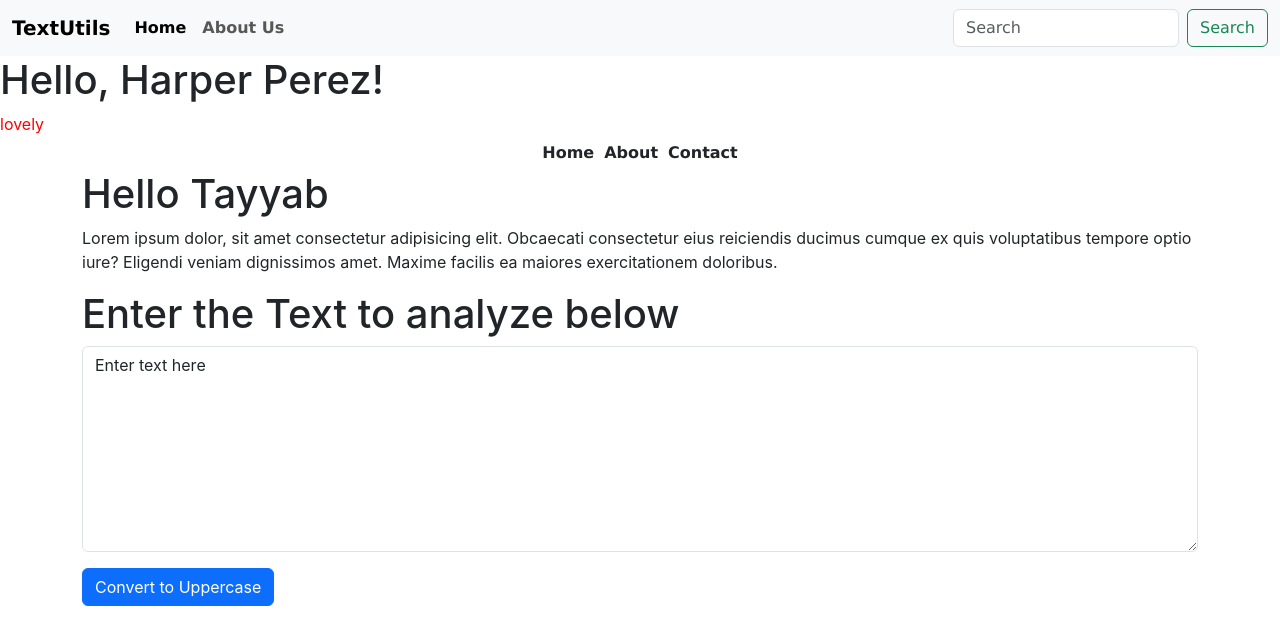
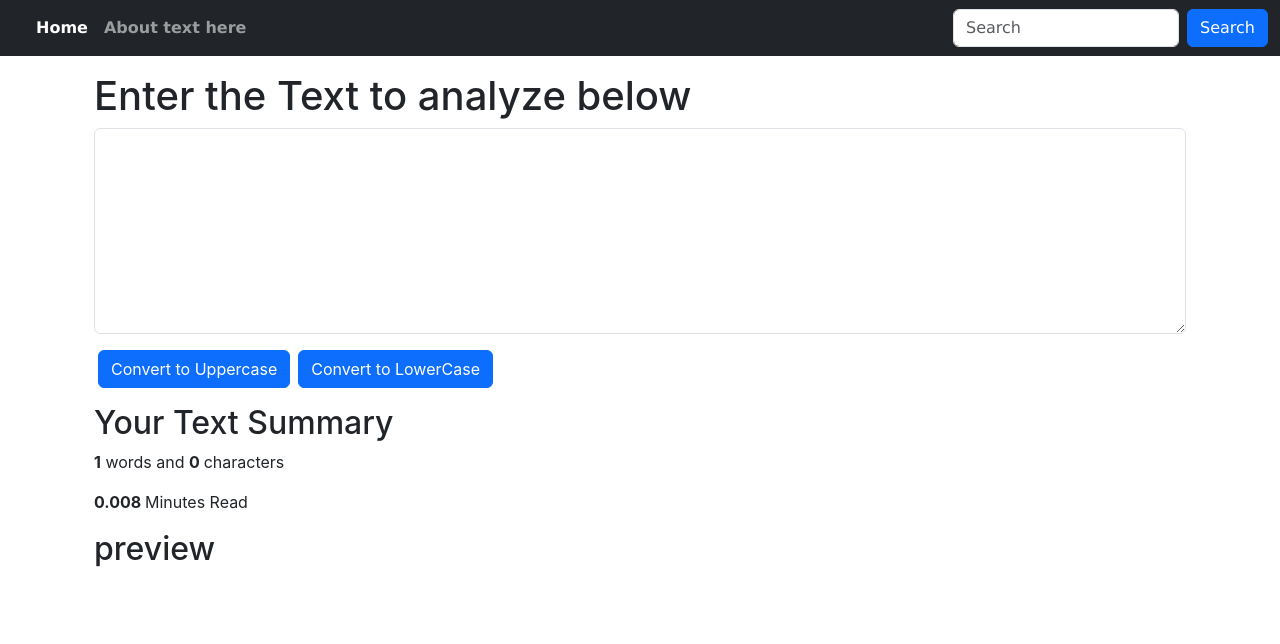
Before and after one commit to Tayyab-103/React.js_CWH_78, a React (Create React App) app in the folder my-app/: page / in a window 1280 px wide. Shown: the top 644 px of the page. Built offline with nearby package versions, Linux system fonts and the light colour scheme.

Commit message:
Adding More Logics to texxtutils

```diff
--- a/my-app/src/App.js
+++ b/my-app/src/App.js
@@ -12,7 +12,8 @@ function App() {
 
 
     {/* title and aboutText is a props  */}
-      <Navbar tilte = "TextUtils" aboutText = "About Us" />
+      {/* <Navbar tilte = "TextUtils" aboutText = "About Us" /> */}
+      <Navbar/>
       <div className="container my-3">
 
       <TextForm heading="Enter the Text to analyze below" />
--- a/my-app/src/components/Navbar.js
+++ b/my-app/src/components/Navbar.js
@@ -1,20 +1,20 @@
 import React from "react";
 import PropTypes from "prop-types";
 
-let name = "Tayyab";
+// let name = "Tayyab";
 
 export default function Navbar(props) {
-  function formatName(user) {
-    return user.firstName + " " + user.lastName;
-  }
+  // function formatName(user) {
+  //   return user.firstName + " " + user.lastName;
+  // }
 
-  const user = {
-    firstName: "Harper",
-    lastName: "Perez",
-  };
+  // const user = {
+  //   firstName: "Harper",
+  //   lastName: "Perez",
+  // };
   return (
     <>
-      <nav className="navbar navbar-expand-lg bg-body-tertiary">
+      <nav className="navbar navbar-expand-lg navbar-dark  bg-dark">
         <div className="container-fluid">
           <a className="navbar-brand" href="/">
             {props.tilte}
@@ -50,7 +50,7 @@ export default function Navbar(props) {
                 placeholder="Search"
                 aria-label="Search"
               />
-              <button className="btn btn-outline-success" type="submit">
+              <button className="btn btn-primary" type="submit">
                 Search
               </button>
             </form>
@@ -58,7 +58,7 @@ export default function Navbar(props) {
         </div>
       </nav>
 
-      <h1>Hello, {formatName(user)}!</h1>
+      {/* <h1>Hello, {formatName(user)}!</h1>
 
       <div className="blank">lovely</div>
 
@@ -76,7 +76,7 @@ export default function Navbar(props) {
           tempore optio iure? Eligendi veniam dignissimos amet. Maxime facilis
           ea maiores exercitationem doloribus.
         </div>
-      </div>
+      </div> */}
     </>
   );
 }
--- a/my-app/src/components/TextForm.js
+++ b/my-app/src/components/TextForm.js
@@ -6,15 +6,21 @@ export default function TextForm(props) {
     let newText = text.toUpperCase();
     setText(newText);
   };
+  const handleLoClick = () => {
+    // console.log("Uppercase was clicked" + text);
+    let newText = text.toLowerCase();
+    setText(newText);
+  };
   const handleOnChange = (event) => {
     // console.log("On Chnage");
     setText(event.target.value);
   };
-  const [text, setText] = useState(`Enter text here`);
+  const [text, setText] = useState("");
   // text = "new tex"; // wrong way to change the state
   // setText("new Text"); // correct way to change the state
   return (
-    <div>
+    <>
+      <div className="container">
         <h1>{props.heading}</h1>
         <div className="mb-3">
           <textarea
@@ -25,9 +31,28 @@ export default function TextForm(props) {
             rows="8"
           ></textarea>
         </div>
-      <button className="btn btn-primary" onClick={handleUpClick}>
+        <button className="btn btn-primary mx-1" onClick={handleUpClick}>
           Convert to Uppercase
         </button>
+        <button className="btn btn-primary mx-1" onClick={handleLoClick}>
+          Convert to LowerCase
+        </button>
       </div>
+
+      <div className="container my-3">
+        <h2>Your Text Summary </h2>
+        {/* <p>3432 words and 4532324 characters</p> */}
+        <p>
+          <b> {text.split(" ").length}</b> words and <b>{text.length} </b>
+          characters
+        </p>
+        <p>
+          {" "}
+          <b>{0.008 * text.split(" ").length} </b> Minutes Read
+        </p>
+        <h2>preview</h2>
+        <p>{text}</p>
+      </div>
+    </>
   );
 }
```
Lines whose indentation alone changed are shown as unchanged.
